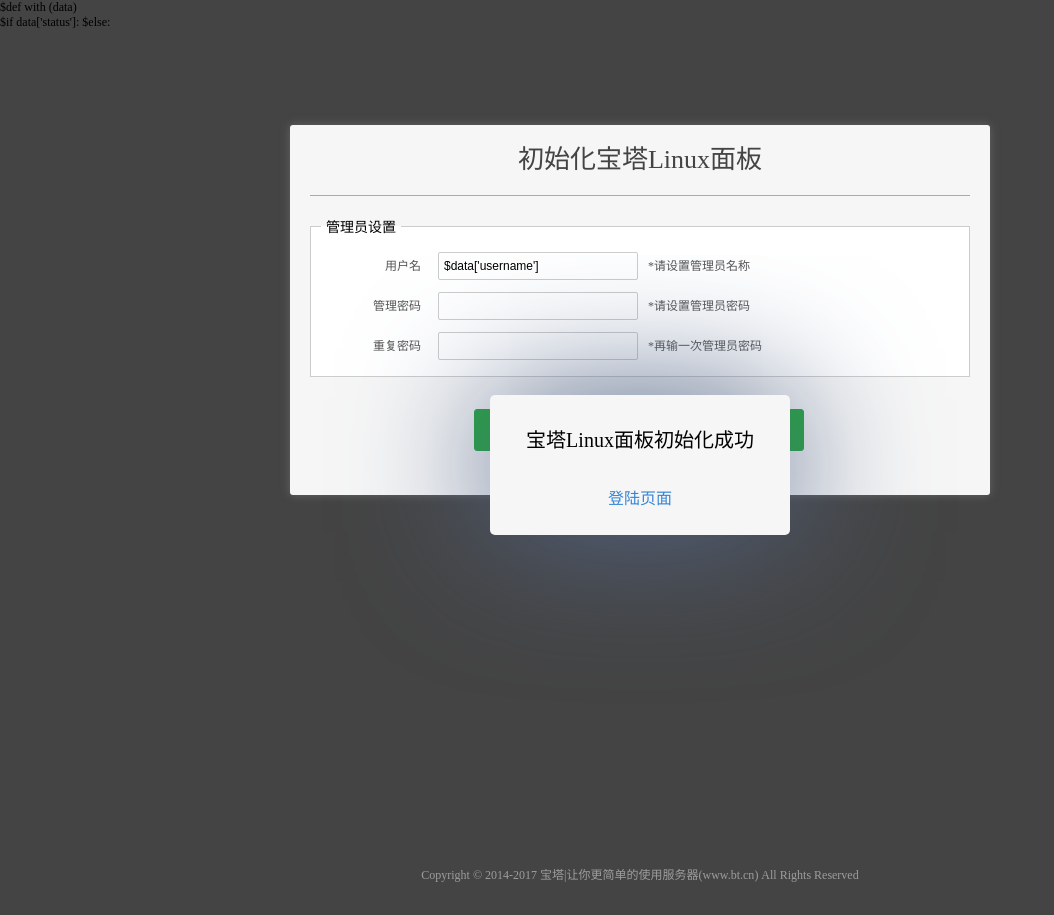
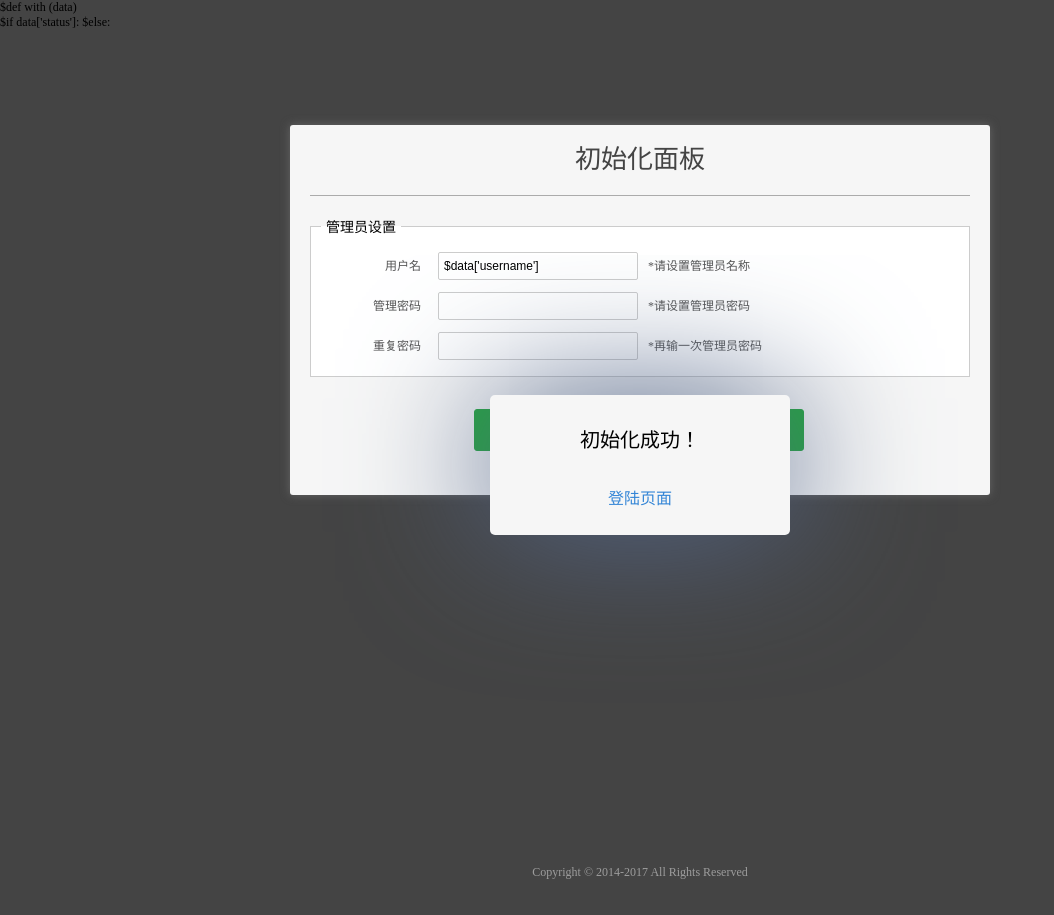
Before and after one commit to kofttlcc/bt-panel-1, a Python web app: template templates/default/install.html in a window 1280 px wide. Shown: the whole page, without its empty margins (0-1054 px from the left). Run offline with Jinja, Linux system fonts and the light colour scheme; the template is opened without the code that fills it, so the values that code supplies are empty; some libraries are stand-ins or nearby versions.

Commit message:
更新模版文件

```diff
--- a/data/defaultDoc.html
+++ b/data/defaultDoc.html
@@ -16,7 +16,7 @@
           <p><h3>站点创建成功，本页面由系统自动生成。</h3></p>
           <p><li>本页面在FTP根目录下的index.html</li></p>
           <p><li>您可以删除或覆盖本页面</li></p>
-          <p><li>FTP相关信息，请到宝塔后台查看</li></p>
+          <p><li>FTP相关信息，请到管理后台查看</li></p>
           <p><li>我们为您提供了完善的数据备份功能，请到后台进行相关设置</li></p>
         </div>
 	</div>
--- a/data/list.json
+++ b/data/list.json
@@ -137,7 +137,7 @@
         "ps": "快速部署常用程序!",
         "shell": "deployment.sh",
         "name": "deployment",
-        "title": "宝塔一键部署源码",
+        "title": "一键部署源码",
         "default": false,
         "pid": 18,
         "versions": "1.0",
--- a/plugin/deployment/info.json
+++ b/plugin/deployment/info.json
@@ -1,5 +1,5 @@
 {
-	"title":"宝塔一键部署源码",
+	"title":"一键部署源码",
 	"tip":"lib",
 	"name":"deployment",
 	"type":"扩展",
--- a/static/language/Simplified_Chinese/public.json
+++ b/static/language/Simplified_Chinese/public.json
@@ -1,5 +1,5 @@
 {
-	"NAME":"宝塔Linux面板",
+	"NAME":"BT Panel",
 	"BRAND":"宝塔",
 	"PRODUCT":"Linux面板",
 	"PAGE_ERR_TITLE":"拒绝访问",
@@ -258,7 +258,7 @@
 	"SSL_CHECK_WRITE_ERR":"验证信息写入失败!",
 	"SSL_CHECK_DNS_ERR":"以下域名解析不正确，或解析未生效!<li style='color:red;'>{1}</li>",
 	"SSL_GET_SUCCESS":"获取成功!",
-	"SSL_NOT_BTUSER":"请绑定宝塔帐户!",
+	"SSL_NOT_BTUSER":"请绑定帐户!",
 	"SSL_BTUSER_UN":"已解除绑定!",
 	"WAF_NOT_NGINX":"当前只支持Nginx",
 	"WAF_NOT_NGINX_VERSION":"您当前的Nginx未安装WAF支持，请重新安装Nginx!",
--- a/static/language/Simplified_Chinese/template.json
+++ b/static/language/Simplified_Chinese/template.json
@@ -36,7 +36,7 @@
 		"H1":"首页",
 		"H2":"网站管理",
 		"SEARCH":"网站搜索",
-		"PS":"使用宝塔Linux面板创建站点时会自动创建权限配置，统一使用www用户。",
+		"PS":"创建站点时会自动创建权限配置，统一使用www用户。",
 		"BTN1":"添加站点",
 		"BTN2":"修改默认页",
 		"BTN3":"默认站点",
@@ -118,7 +118,7 @@
 		"CT8":"服务器时间",
 		"CT9":"面板用户",
 		"CT10":"面板密码",
-		"CT11":"绑定宝塔账号",
+		"CT11":"绑定账号",
 		"CT12":"面板模板",
 		"CY1":"给面板取个别名，用于伪装面板",
 		"CY2":"建议端口范围8888 - 65535",
@@ -138,7 +138,7 @@
 		"TITLE":"面板已关闭",
 		"H1":"抱歉,管理员已关闭面板",
 		"P1":"开启命令: rm -f /www/server/panel/data/close.pl",
-		"NAME":"宝塔Linux面板",
+		"NAME":"BT Panel",
 		"HELP":"请求帮助"
 	},
 
--- a/templates/default/install.html
+++ b/templates/default/install.html
@@ -13,7 +13,7 @@ $def with (data)
 		<div class="main">
 		$if data['status']:
 			<div class="warp">
-				<div class="title">初始化宝塔Linux面板</div>
+				<div class="title">初始化面板</div>
 				<form class="form" action="/install?action=install" method="post" onsubmit="return checkSubmit()">
 					<fieldset>
 						<legend>管理员设置</legend>
@@ -26,11 +26,11 @@ $def with (data)
 			</div>
 		$else:
 			<div class="success">
-			<p>宝塔Linux面板初始化成功</p>
+			<p>初始化成功！</p>
 			<a href="/login">登陆页面</a>
 			</div>
 		</div>
-		<div class="copyright">Copyright © 2014-2017 <a href="http://www.bt.cn" target="_blank">宝塔</a>|让你更简单的使用服务器(<a href="http://www.bt.cn" target="_blank">www.bt.cn</a>) All Rights Reserved</div>
+		<div class="copyright">Copyright © 2014-2017 All Rights Reserved</div>
 		<script>
 			function checkSubmit(){
 				var username = $$("input[name='bt_username']").val();
```
Also changed, not shown: static/language/Simplified_Chinese/lan.js (+6 -6 lines), 1 other file.
